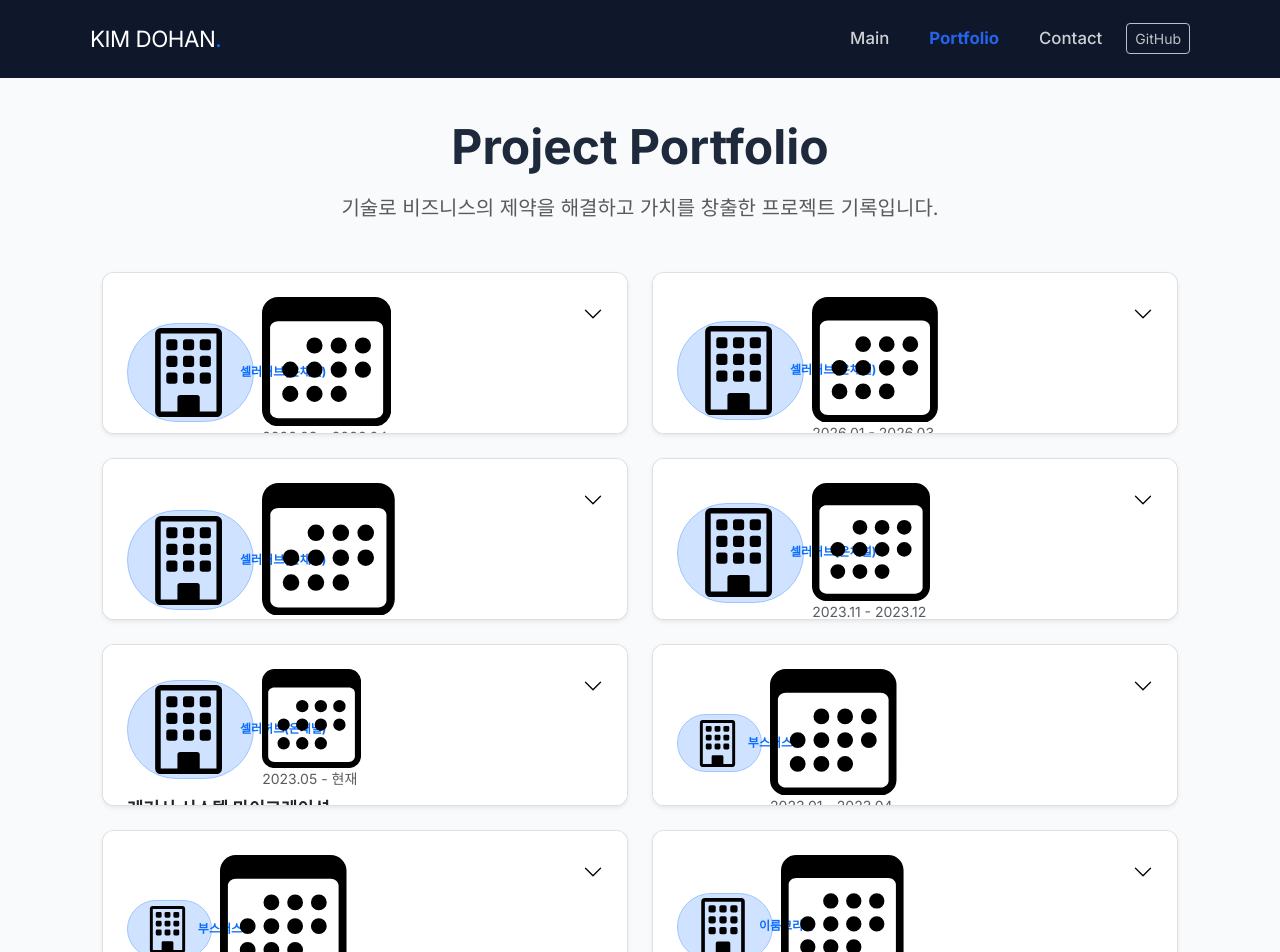
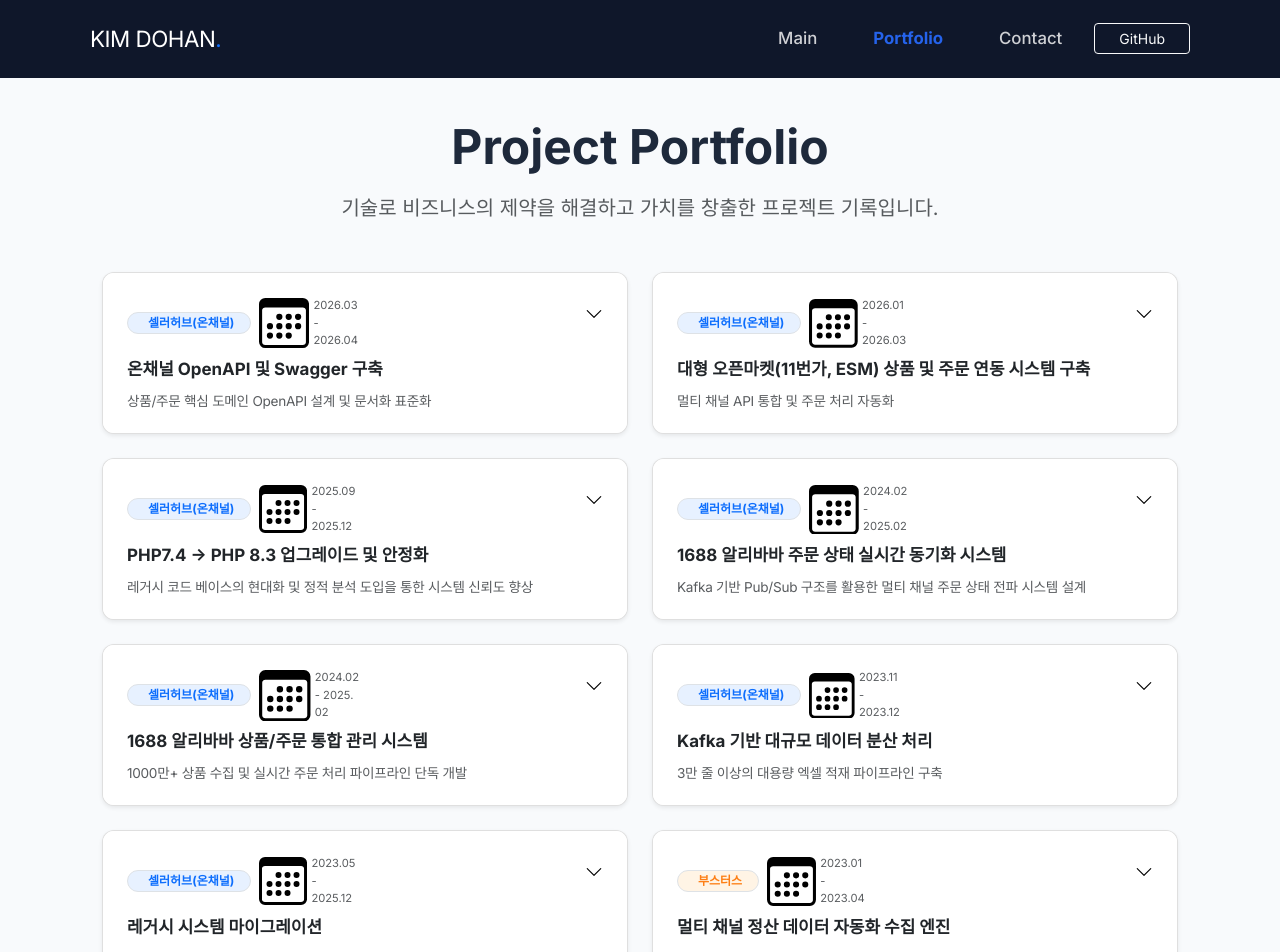
Before and after one commit to devtoprod95/dohan-portfolio, a Next.js app: page /portfolio in a window 1280 px wide. Shown: the top 952 px of the page. Built offline with nearby package versions, Linux system fonts and the light colour scheme.

Commit message:
feat: 디테일 작업

```diff
--- a/app/page.tsx
+++ b/app/page.tsx
@@ -27,7 +27,7 @@ export default function Home() {
           </p>
           <div className="d-grid gap-3 d-sm-flex justify-content-sm-center">
             <Link href="/portfolio" className="btn btn-primary btn-lg px-4 fw-bold">
-              프로젝트 보기 <ArrowRight className="ms-2" />
+              포트폴리오 보기 <ArrowRight className="ms-2" />
             </Link>
             <Link href="/contact" className="btn btn-outline-light btn-lg px-4">문의하기</Link>
           </div>
--- a/app/portfolio/page.tsx
+++ b/app/portfolio/page.tsx
@@ -8,6 +8,7 @@ import { ChevronDown, Tools, Lightbulb, Trophy, GearFill, Link45deg, Building, C
 export default function Portfolio() {
   const [data, setData] = useState<{ projects: any[], otherWorks: any[] } | null>(null);
   const [isLoading, setIsLoading] = useState(true);
+  const [openProjectIds, setOpenProjectIds] = useState<string[]>([]);
 
   useEffect(() => {
     const loadData = async () => {
@@ -37,6 +38,23 @@ export default function Portfolio() {
     loadData();
   }, []);
 
+  const handleToggle = (e: React.MouseEvent, id: string) => {
+    e.preventDefault();
+    const isMobile = window.innerWidth < 992;
+
+    setOpenProjectIds(prev => {
+      if (prev.includes(id)) {
+        // 이미 열려있으면 닫기
+        return prev.filter(pId => pId !== id);
+      } else {
+        // 모바일이면 기존 거 다 닫고 이것만 열기, PC면 기존 거 유지하고 추가
+        return isMobile ? [id] : [...prev, id];
+      }
+    });
+  };
+
+  const isOpen = (id: string) => openProjectIds.includes(id);
+
   // 로딩 중일 때 표시 (선택 사항)
   if (isLoading) {
     return (
@@ -58,30 +76,63 @@ export default function Portfolio() {
 
       {/* align-items-start를 추가하여 옆 카드 높이에 영향받지 않게 설정 */}
       <div className="row row-cols-1 row-cols-lg-2 g-4 align-items-start">
-        {data?.projects.map((p) => (
+        {data?.projects.map((p) => {
+
+          return (
             <div className="col" key={p.id}>
-            <details className="card border-0 shadow-sm pf-card">
+              <details className="card border-0 shadow-sm pf-card" open={isOpen(p.id)}>
                 <summary
                   className="card-header bg-white p-4 border-0 d-flex justify-content-between align-items-start"
+                  style={{ cursor: 'pointer', listStyle: 'none', minHeight: '160px', height: '160px' }}
+                  onClick={(e) => handleToggle(e, p.id)}
+                >
+                  <div className="me-2 me-md-3 vstack gap-1 gap-md-2" style={{ flex: 1, minWidth: 0 }}>
+                    {/* 상단 뱃지 & 날짜 영역 */}
+                    <div className="d-flex flex-wrap align-items-center gap-2">
+                      <span
+                        className="badge rounded-pill border px-2 px-md-3 py-1 d-inline-flex align-items-center"
                         style={{
-                  cursor: 'pointer',
-                  listStyle: 'none',
-                  minHeight: '160px',
-                  height: '160px'
+                          fontSize: '0.75rem',
+                          backgroundColor: p.bg || '#f8f9fa', // 데이터에 없으면 기본 회색
+                          color: p.text || '#6c757d',
+                          borderColor: p.text ? `${p.text}40` : '#dee2e6', // 텍스트색에 투명도 25%(40)를 섞어 테두리 생성
+                          borderStyle: 'solid',
+                          borderWidth: '1px'
                         }}
                       >
-                <div className="me-3 vstack gap-2">
-                  <div className="d-flex align-items-center gap-2">
-                    <span className="badge rounded-pill bg-primary-subtle text-primary border border-primary-subtle px-3">
                         <Building className="me-1" /> {p.company}
                       </span>
-                    <small className="text-muted small"><Calendar3 className="me-1" /> {p.period}</small>
+                      <small className="text-muted small d-flex align-items-center" style={{ fontSize: '0.7rem' }}>
+                        <Calendar3 className="me-1" /> {p.period}
+                      </small>
                     </div>
-                  <h4 className="fw-bold mb-0 text-dark" style={{ fontSize: '1.1rem' }}>{p.title}</h4>
-                  <p className="text-muted mb-0 small">{p.subTitle}</p>
+
+                    {/* 제목 (h4) */}
+                    <h4 className={`fw-bold mb-0 text-dark ${isOpen(p.id) ? 'title-open' : 'title-responsive'}`}
+                        style={{
+                          fontSize: 'calc(0.9rem + 0.2vw)',
+                          lineHeight: '1.4'
+                        }}>
+                      {p.title}
+                    </h4>
+
+                    {/* 부제목도 마찬가지로 적용하고 싶다면 동일한 방식으로 클래스 부여 */}
+                    <p className={`text-muted mb-0 mt-1 ${isOpen(p.id) ? 'title-open' : 'title-responsive'}`}
+                      style={{
+                        fontSize: '0.85rem',       // 0.75에서 0.85로 상향 (가독성 확보)
+                        lineHeight: '1.5',         // 줄 간격을 살짝 넓혀서 빽빽함 해소
+                        color: '#6c757d',          // text-muted보다 아주 살짝 진한 회색 권장
+                        letterSpacing: '-0.02em'   // 글자 간격을 미세하게 좁혀서 세련된 느낌 추가
+                      }}
+                    >
+                      {p.subTitle}
+                    </p>
+
                   </div>
-                <div className="text-primary mt-1">
-                  <ChevronDown size={20} className="pf-chevron" />
+
+                  {/* 아이콘 영역: 제목과 겹치지 않게 고정 폭 유지 */}
+                  <div className="text-primary mt-1 ms-2 flex-shrink-0">
+                    <ChevronDown size={18} className="pf-chevron" />
                   </div>
                 </summary>
 
@@ -113,7 +164,9 @@ export default function Portfolio() {
                 </div>
               </details>
             </div>
-        ))}
+          )
+
+        })}
       </div>
 
       {/* Other Works 섹션 (테이블 구조 유지) */}
--- a/app/portfolio/portfolio.css
+++ b/app/portfolio/portfolio.css
@@ -40,3 +40,36 @@ summary:focus,
   background: #0d6efd; /* 강조 색상 */
   border-radius: 10px;
 }
+
+.text-truncate-2 {
+  display: -webkit-box;
+  -webkit-line-clamp: 2; /* 최대 2줄 */
+  -webkit-box-orient: vertical;
+  overflow: hidden;
+  text-overflow: ellipsis;
+}
+
+/* 1. 기본 (모바일): 1줄 말줄임 */
+.title-responsive {
+  display: -webkit-box !important;
+  -webkit-box-orient: vertical;
+  -webkit-line-clamp: 1; /* 모바일은 1줄 */
+  overflow: hidden;
+  text-overflow: ellipsis;
+  word-break: break-all;
+}
+
+/* 2. PC (992px 이상): 2줄 말줄임 */
+@media (min-width: 992px) {
+  .title-responsive {
+    -webkit-line-clamp: 2; /* PC는 2줄 */
+  }
+}
+
+/* 3. 아코디언이 열렸을 때 (상태에 따라 클래스 부여) */
+.title-open {
+  display: block !important;
+  -webkit-line-clamp: unset !important;
+  overflow: visible !important;
+  word-break: keep-all;
+}
--- a/app/portfolio/projects.ts
+++ b/app/portfolio/projects.ts
@@ -3,22 +3,54 @@ export const projectData = {
     {
       "id": "open-market-integration",
       "company": "셀러허브(온채널)",
+      "bg": "#e7f1ff",
+      "text": "#0d6efd",
       "title": "대형 오픈마켓(11번가, ESM) 상품 및 주문 연동 시스템 구축",
       "subTitle": "멀티 채널 API 통합 및 주문 처리 자동화",
       "period": "2026.01 - 2026.03",
-      "tech": ["PHP (Laravel)", "Laravel Horizon", "Redis", "Open API"],
+      "tech": ["Laravel", "Laravel Horizon", "Redis"],
       "context": "11번가와 ESM(지마켓, 옥션) 등 주요 오픈마켓 플랫폼의 상품 데이터와 주문 정보를 사내 관리 시스템과 실시간으로 동기화해야 했습니다.",
       "challenge": "플랫폼별로 상이한 API 규격과 인증 방식을 표준화하고, 대량의 호출이 발생하는 환경에서 API 제한(Rate Limit)을 준수하며 안정적으로 데이터를 전송하는 것이 과제였습니다.",
       "solution": "플랫폼별 API 명세를 사내 표준 규격으로 변환하는 통합 모듈을 설계하고, Laravel Horizon 기반의 Redis 큐 시스템을 구축해 상품 등록 및 주문 수집 프로세스를 자동화했습니다. 특히 Horizon의 대시보드 모니터링과 태그 기능을 활용해 채널별 비동기 작업의 성공률을 실시간으로 관리하고, API 호출 실패 시 재시도(Retry) 전략을 체계화하여 대량의 트래픽 속에서도 데이터 누락 없는 안정적인 처리 파이프라인을 완성했습니다.",
       "result": "수동으로 관리하던 멀티 채널 업무를 100% 자동화하여 운영 효율을 극대화했으며, Horizon을 통한 정밀한 큐 관리로 주문 처리 누락율을 0%로 유지하며 시스템 신뢰도를 크게 향상시켰습니다."
     },
     {
+      "id": "php-upgrade-83-core",
+      "company": "셀러허브(온채널)",
+      "bg": "#e7f1ff",
+      "text": "#0d6efd",
+      "title": "PHP7.4 -> PHP 8.3 업그레이드 및 안정화",
+      "subTitle": "레거시 코드 베이스의 현대화 및 정적 분석 도입을 통한 시스템 신뢰도 향상",
+      "period": "2025.09 - 2025.12",
+      "tech": ["PHP 8.3", "PHPStan", "Rector", "JIT", "Docker"],
+      "context": "보안 지원이 종료된 PHP 7.4 환경을 최신 8.3 버전으로 전환하여 시스템 보안을 강화하고, 최신 엔진의 성능 이점을 극대화하기 위해 프로젝트를 주도했습니다.",
+      "challenge": "수만 라인에 달하는 레거시 코드의 하위 호환성(BC Break)을 검증해야 했으며, 특히 8.x 버전에서 엄격해진 타입 체크와 내부 함수 변화로 인한 런타임 에러를 0%로 만드는 것이 가장 큰 과제였습니다.",
+      "solution": "먼저 Docker 기반의 격리된 테스트 환경을 구축하여 운영 서비스에 영향이 없는 안전한 업그레이드 기반을 마련했습니다. 이 과정에서 PHPStan(정적 분석 도구)을 도입하여 소스 코드 전반의 잠재적인 런타임 에러를 전수 조사함으로써 타입 불일치나 존재하지 않는 속성 참조 등 수백 개의 잠재적 버그를 사전에 수정했습니다. 또한 Rector를 활용해 반복적인 문법 변경 사항을 자동으로 리팩토링하여 작업 효율을 극대화했으며, 최종적으로 PHP 8.3의 JIT(Just-In-Time) 컴파일러 최적화 설정을 적용하여 시스템 내 CPU 집약적인 연산 로직의 처리 속도를 대폭 개선했습니다.",
+      "result": "메이저 업그레이드 후 장애 발생 0건, 서버 리소스 사용량 약 10% 절감 및 처리 성능 향상"
+    },
+    {
+      "id": "1688-order-sync",
+      "company": "셀러허브(온채널)",
+      "bg": "#e7f1ff",
+      "text": "#0d6efd",
+      "title": "1688 알리바바 주문 상태 실시간 동기화 시스템",
+      "subTitle": "Kafka 기반 Pub/Sub 구조를 활용한 멀티 채널 주문 상태 전파 시스템 설계",
+      "period": "2024.02 - 2025.02",
+      "tech": ["Laravel", "Kafka", "Event-Driven Architecture"],
+      "context": "1688 알리바바에서 발생하는 주문 상태 변화를 사내 프로젝트(Wapp)에 즉시 반영하고, 해당 주문을 생성한 다양한 채널들에 실시간으로 업데이트 정보를 전파해야 했습니다.",
+      "challenge": "단일 주문 업데이트가 다수의 하위 채널에 영향을 미치는 구조에서, 강한 결합(Strong Coupling)으로 인한 시스템 지연을 방지하고 데이터 정합성을 보장하는 것이 핵심이었습니다.",
+      "solution": "Kafka를 메시지 브로커로 활용한 Pub/Sub 아키텍처를 도입했습니다. 1688의 상태 변경 Webhook을 수신하면 Wapp에서 1차 업데이트 후, '주문 업데이트 이벤트'를 발행(Pub)합니다. 이를 구독(Sub)하는 각 채널 서비스들이 비동기적으로 자신의 데이터를 갱신하게 하여 서비스 간 의존성을 완전히 분리했습니다. 결과적으로 특정 채널 시스템에 장애가 발생하더라도 전체 주문 처리 파이프라인에는 영향을 주지 않는 느슨한 결합(Loose Coupling) 구조를 완성했습니다.",
+      "result": "대량의 주문 상태 변경 건에 대해 평균 1초 미만의 실시간 동기화 지연율 달성 및 시스템 확장성 확보"
+    },
+    {
       "id": "1688-main",
       "company": "셀러허브(온채널)",
+      "bg": "#e7f1ff",
+      "text": "#0d6efd",
       "title": "1688 알리바바 상품/주문 통합 관리 시스템",
       "subTitle": "1000만+ 상품 수집 및 실시간 주문 처리 파이프라인 단독 개발",
       "period": "2024.02 - 2025. 02",
-      "tech": ["Laravel 8", "Kafka", "Python", "MySQL", "Docker"],
+      "tech": ["Laravel", "Kafka", "Python", "MySQL", "Docker"],
       "context": "해외 직구 시장 확대를 위해 1688 알리바바 플랫폼의 상품 수집부터 주문까지 전 과정을 API로 사내시스템에 연동이 필요했습니다.",
       "challenge": "방대한 데이터 처리 시 부하와 외부 AI 번역 시스템과의 비동기 통신, 사내 시스템과 연동이 핵심이었습니다.",
       "solution": "많은 데이터를 한꺼번에 처리해도 서버에 무리가 가지 않도록 데이터를 차례대로 줄 세워 처리하는 메시지 시스템(Kafka)을 도입했습니다. 데이터가 사라지지 않도록 3군데에 복사본을 저장하는 설정을 더해 안정성을 높였으며, 특히 시간이 오래 걸리는 AI 번역 작업은 요청과 결과를 비동기로 주고받는 방식을 사용했습니다. 번역이 끝날 때까지 시스템이 멈춰서 기다리는 게 아니라 완료되는 시점에 자동으로 반영되게 설계하여, 외부 시스템의 지연이나 장애에 영향을 받지 않고 대량의 상품을 유실 없이 처리할 수 있는 구조를 완성했습니다.",
@@ -27,10 +59,12 @@ export const projectData = {
     {
       "id": "sh-migration",
       "company": "셀러허브(온채널)",
+      "bg": "#e7f1ff",
+      "text": "#0d6efd",
       "title": "레거시 시스템 마이그레이션",
       "subTitle": "Legacy PHP 및 CI 기반 환경에서 Laravel로 마이그레이션",
-      "period": "2023.05 - 현재",
-      "tech": ["Laravel 8", "PHP 8.0", "CI3"],
+      "period": "2023.05 - 2025.12",
+      "tech": ["Laravel", "PHP", "CI3"],
       "context": "파편화된 레거시 시스템을 현대적 프레임워크로 통합하여 유지보수 효율과 성능을 개선해야 했습니다.",
       "challenge": "기존 PDO 쿼리의 성능을 유지하며 ORM으로 전환하고, 서비스 규모 확장에 따른 메모리 관리 최적화가 필요했습니다.",
       "solution": "기존의 복잡한 로직들을 서비스 컨테이너에 등록하여 시스템 전체에서 필요한 시점에만 불러오는 구조로 개편했습니다. 특히 객체를 매번 새로 생성하지 않고 하나만 만들어 공유하는 싱글톤 패턴을 적용하여 불필요한 메모리 낭비를 줄였고, 필요한 기능을 외부에서 주입해주는 의존성 주입(DI) 방식을 통해 코드의 재사용성을 높였습니다. 이를 통해 서비스 규모가 커지더라도 성능 저하 없이 안정적으로 코드를 관리할 수 있는 기반을 마련했으며, 결과적으로 데이터베이스 쿼리 속도 개선과 함께 유지보수 리소스를 대폭 절감하는 성과를 거두었습니다.",
@@ -39,6 +73,8 @@ export const projectData = {
     {
       "id": "sh-kafka-dist",
       "company": "셀러허브(온채널)",
+      "bg": "#e7f1ff",
+      "text": "#0d6efd",
       "title": "Kafka 기반 대규모 데이터 분산 처리",
       "subTitle": "3만 줄 이상의 대용량 엑셀 적재 파이프라인 구축",
       "period": "2023.11 - 2023.12",
@@ -51,10 +87,12 @@ export const projectData = {
     {
       "id": "sh-rest-api",
       "company": "셀러허브(온채널)",
-      "title": "온채널 REST OpenAPI 및 Swagger 구축",
+      "bg": "#e7f1ff",
+      "text": "#0d6efd",
+      "title": "온채널 OpenAPI 및 Swagger 구축",
       "subTitle": "상품/주문 핵심 도메인 OpenAPI 설계 및 문서화 표준화",
       "period": "2026.03 - 2026.04",
-      "tech": ["Rest API", "Swagger", "Laravel 8"],
+      "tech": ["Rest API", "Swagger", "Laravel", "Throttle"],
       "context": "회사를 이용하는 수많은 공급사와 판매사가 각자의 시스템을 사내 서비스와 직접 연동할 수 있도록 안정적인 외부 노출용 Open API 환경 구축이 필요했습니다.",
       "challenge": "수백 개의 파트너사가 동시에 API를 호출할 때 발생하는 서버 부하를 제어해야 했으며, 외부 개발자들이 쉽게 연동할 수 있도록 일관된 인터페이스 규격과 문서화 표준을 만드는 것이 핵심이었습니다.",
       "solution": "라라벨(Laravel) 프레임워크를 기반으로 공급사와 판매사를 위한 표준 REST API 아키텍처를 설계하고 핵심 기능을 구현했습니다. 특히 대량의 호출이 몰릴 것에 대비해 분당 호출 수(Rate Limit) 정책을 수립하여 시스템 부하를 관리하고, Swagger를 도입해 실시간으로 업데이트되는 API 명세서를 제공하여 외부 개발자의 연동 편의성을 높였습니다. 또한 일관된 인터페이스 설계를 통해 쿠팡이나 네이버 같은 대외 API와의 확장성을 확보하여 안정적인 주문 연동 파이프라인을 완성했습니다.",
@@ -63,6 +101,8 @@ export const projectData = {
     {
       "id": "boost-crawling",
       "company": "부스터스",
+      "bg": "#fff4e5",
+      "text": "#fd7e14",
       "title": "멀티 채널 정산 데이터 자동화 수집 엔진",
       "subTitle": "2차 인증 및 IP 차단 대응 크롤링 시스템 개발",
       "period": "2023.01 - 2023.04",
@@ -75,6 +115,8 @@ export const projectData = {
     {
       "id": "boost-devops",
       "company": "부스터스",
+      "bg": "#fff4e5",
+      "text": "#fd7e14",
       "title": "Docker 기반 크로스 플랫폼 개발 환경 및 CI/CD 구축",
       "subTitle": "M1 Mac 호환 환경 구축 및 Jenkins 파이프라인 자동화",
       "period": "2023.01 - 2023.04",
@@ -87,6 +129,8 @@ export const projectData = {
     {
       "id": "eroom-gsshop",
       "company": "이룸코리아",
+      "bg": "#eafaf1",
+      "text": "#198754",
       "title": "GS SHOP 대규모 상품/주문 관리 시스템 연동",
       "subTitle": "40만+ 상품 관리 및 엔드투엔드 주문 파이프라인 자동화",
       "period": "2022.04 - 2022.06",
@@ -99,6 +143,8 @@ export const projectData = {
     {
       "id": "eroom-optimization",
       "company": "이룸코리아",
+      "bg": "#eafaf1",
+      "text": "#198754",
       "title": "이커머스 서비스 고도화 및 인프라 최적화",
       "subTitle": "DB 부하 66% 절감 및 이미지 캐싱 이슈 해결",
       "period": "2022.09 - 2022.11",
@@ -111,6 +157,8 @@ export const projectData = {
     {
       "id": "dalcom-app",
       "company": "한봄스튜디오",
+      "bg": "#f3e8ff",
+      "text": "#9333ea",
       "title": "달콤커피 공식 앱 하이브리드 리뉴얼",
       "subTitle": "Legacy 웹뷰 프로젝트의 React 마이그레이션 및 하이브리드 통신 구축",
       "period": "2021.09 - 2022.01",
@@ -122,9 +170,9 @@ export const projectData = {
     }
   ],
   "otherWorks": [
-    { "title": "라벨인쇄 통합 관리 시스템", "tech": "Next.js 14, Laravel 8", "role": "Full-stack 전체 개발", "contribution": "80%" },
+    { "title": "라벨인쇄 통합 관리 시스템", "tech": "Next.js 14, Laravel", "role": "Full-stack 전체 개발", "contribution": "80%" },
     { "title": "달콤커피 공식 앱 (Hybrid)", "tech": "React, Webview", "role": "프론트엔드 마이그레이션", "contribution": "50%" },
     { "title": "HLB 인사관리 시스템", "tech": "PHP, MySQL", "role": "모듈 고도화 및 최적화", "contribution": "80%" },
-    { "title": "튠잇 (Tuneit) 서비스", "tech": "React, Nginx", "role": "프론트엔드 전체 구현", "contribution": "100%" }
+    { "title": "튠잇&아차키 홈페이지", "tech": "React, Nginx", "role": "프론트엔드 전체 구현", "contribution": "100%" }
   ]
 };
--- a/components/Navbar.tsx
+++ b/components/Navbar.tsx
@@ -2,21 +2,30 @@
 
 import Link from 'next/link';
 import { usePathname } from 'next/navigation';
-import { useEffect, useState } from 'react';
+import { useEffect, useState, useRef } from 'react';
 
 export default function Navbar() {
   const pathname = usePathname();
   const [scrolled, setScrolled] = useState(false);
+  const navbarCollapseRef = useRef<HTMLDivElement>(null);
 
+  // 스크롤 감지
   useEffect(() => {
-    const handleScroll = () => {
-      // 스크롤이 조금이라도 내려가면 배경색 적용
-      setScrolled(window.scrollY > 20);
-    };
-
+    const handleScroll = () => setScrolled(window.scrollY > 20);
     window.addEventListener('scroll', handleScroll);
     return () => window.removeEventListener('scroll', handleScroll);
   }, []);
+
+  // ✅ [해결 1] 페이지 경로(pathname)가 바뀌면 무조건 메뉴 닫기
+  useEffect(() => {
+    const collapseElement = navbarCollapseRef.current;
+    if (collapseElement?.classList.contains('show')) {
+      const bootstrap = require('bootstrap');
+      const bsCollapse = bootstrap.Collapse.getInstance(collapseElement)
+                      || new bootstrap.Collapse(collapseElement);
+      bsCollapse.hide();
+    }
+  }, [pathname]);
 
   const isActive = (path: string) => {
     if (!pathname) return "";
@@ -27,13 +36,9 @@ export default function Navbar() {
   return (
     <nav
       className={`navbar navbar-expand-lg navbar-dark fixed-top ${
-        scrolled ? "bg-dark shadow-sm" : "bg-transparent"
+        scrolled ? "bg-dark shadow-sm py-2" : "bg-transparent py-3"
       }`}
-      style={{
-        transition: 'background-color 0.3s ease, box-shadow 0.3s ease',
-        paddingTop: '1rem',    // py-3 수준으로 고정
-        paddingBottom: '1rem'  // py-3 수준으로 고정
-      }}
+      style={{ transition: 'all 0.3s ease' }}
     >
       <div className="container">
         <Link className="navbar-brand fw-extrabold text-white" href="/">
@@ -49,19 +54,21 @@ export default function Navbar() {
           <span className="navbar-toggler-icon"></span>
         </button>
 
-        <div className="collapse navbar-collapse" id="navbarNav">
-          <ul className="navbar-nav ms-auto align-items-center">
-            <li className="nav-item">
-              <Link className={`nav-link ${isActive('/')}`} href="/">Main</Link>
+        <div className="collapse navbar-collapse" id="navbarNav" ref={navbarCollapseRef}>
+          {/* ✅ [해결 2] 모바일에서 스크롤 시 간격이 튀지 않도록 상단 마진 고정 */}
+          <ul className="navbar-nav ms-auto align-items-center mt-2 mt-lg-0">
+            <li className="nav-item w-100 text-lg-start">
+              <Link className={`nav-link px-3 py-2 ${isActive('/')}`} href="/">Main</Link>
             </li>
-            <li className="nav-item">
-              <Link className={`nav-link ${isActive('/portfolio')}`} href="/portfolio">Portfolio</Link>
+            <li className="nav-item w-100 text-lg-start">
+              <Link className={`nav-link px-3 py-2 ${isActive('/portfolio')}`} href="/portfolio">Portfolio</Link>
             </li>
-            <li className="nav-item">
-              <Link className={`nav-link ${isActive('/contact')}`} href="/contact">Contact</Link>
+            <li className="nav-item w-100 text-lg-start">
+              <Link className={`nav-link px-3 py-2 ${isActive('/contact')}`} href="/contact">Contact</Link>
             </li>
-            <li className="nav-item ms-lg-3">
-               <a href="https://github.com/devtoprod95" target="_blank" className="btn btn-sm btn-outline-light opacity-75">GitHub</a>
+            {/* 버튼은 모바일에서 위 메뉴와 너무 붙지 않게만 조정 */}
+            <li className="nav-item my-2 my-lg-0 ms-lg-3">
+               <a href="https://github.com/devtoprod95" target="_blank" className="btn btn-sm btn-outline-light px-4">GitHub</a>
             </li>
           </ul>
         </div>
--- a/next.config.ts
+++ b/next.config.ts
@@ -4,11 +4,10 @@ const isProd = process.env.NODE_ENV === 'production';
 
 const nextConfig: NextConfig = {
   output: 'export',
-  images: {
-    unoptimized: true,
-  },
+  trailingSlash: true, // URL 끝에 /를 붙여서 경로를 더 명확히 함
   basePath: isProd ? '/dohan-portfolio' : '',
   assetPrefix: isProd ? '/dohan-portfolio/' : '',
+  images: { unoptimized: true },
 };
 
 export default nextConfig;
```
Also changed, not shown: app/globals.css (line endings or trailing spaces). Lines whose indentation alone changed are shown as unchanged.
